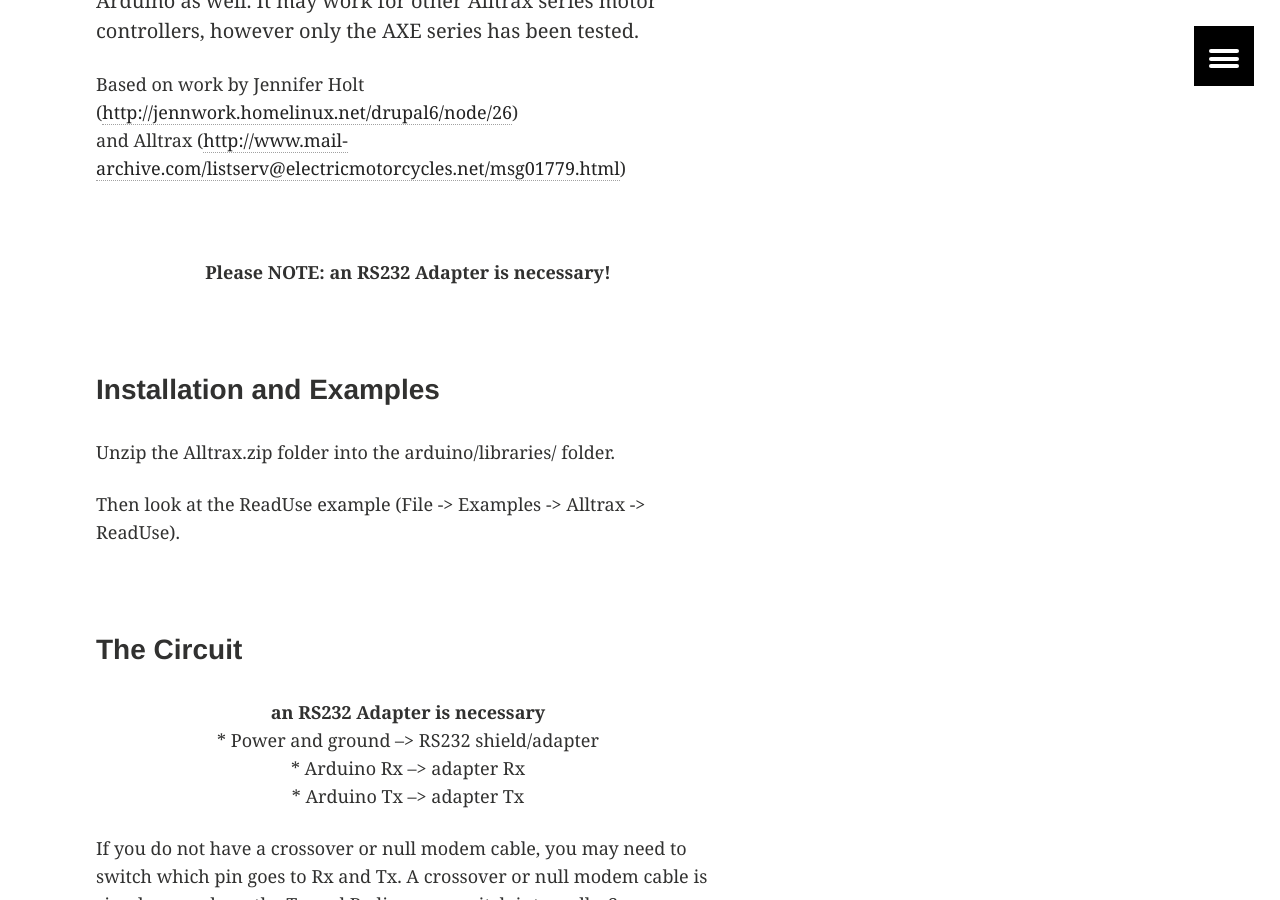
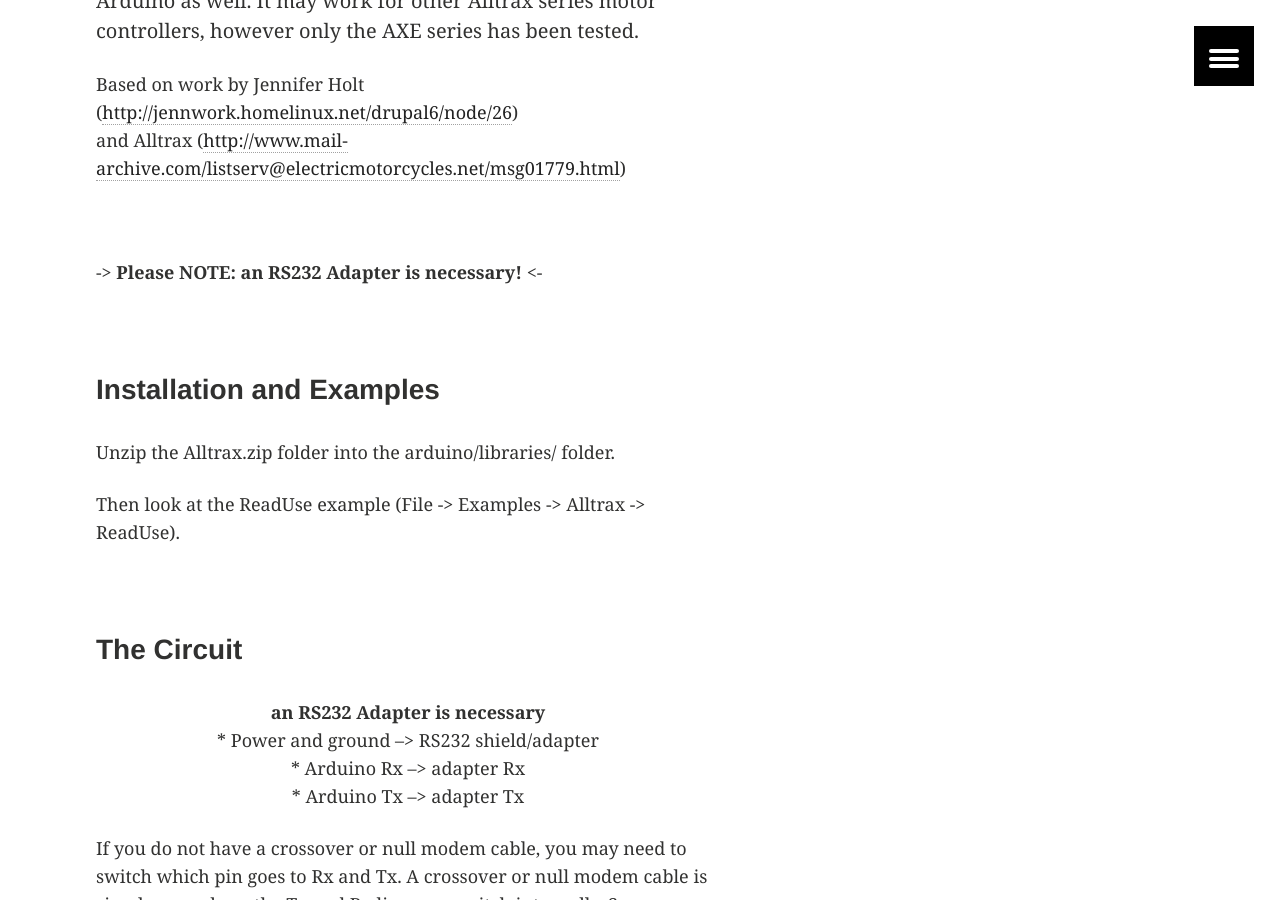
Before and after one commit to derekkg/derekkg.github.io, a Jekyll site: the page built from _posts/2013-03-19-arduino-alltrax-axe-library.md, in a window 1280 px wide and 900 px high, scrolled down 1121 px. Built offline with Jekyll 4.4.1, drawn with Linux system fonts in a browser that asks for light colours.

Commit message:
fixing alltrax post

```diff
--- a/_posts/2013-03-19-arduino-alltrax-axe-library.md
+++ b/_posts/2013-03-19-arduino-alltrax-axe-library.md
@@ -21,9 +21,7 @@ and Alltrax (<a href="http://www.mail-archive.com/listserv@electricmotorcycles.n
 
 &nbsp;
 
-<p style="text-align: center;">
-  <strong>Please NOTE: an RS232 Adapter is necessary!</strong>
-</p>
+-> **Please NOTE: an RS232 Adapter is necessary!** <-
 
 &nbsp;
 
```
